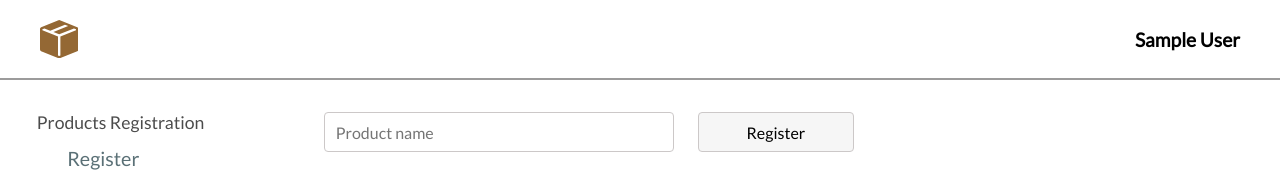
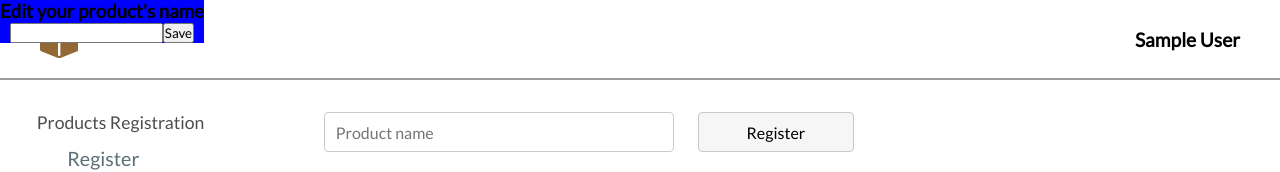
Before and after one commit to joaofilipee/stockcontrol, a React (Create React App) app: page / in a window 1280 px wide. Shown: the top 172 px of the page. Built offline with nearby package versions, Linux system fonts and the light colour scheme; no server answers; the database is empty; sample sign-in values are in the browser's storage.

Commit message:
fade in ShowProducts Component

```diff
--- /dev/null
+++ b/src/components/EditButton/EditButton.module.css
@@ -0,0 +1,19 @@
+.button {
+    width: 2.5em;
+    background-color: #f1f0f0;
+    border: none;
+    border-radius: 2px;
+
+    transition: all;
+    transition-duration: .2s;
+}
+
+.icon {
+    font-size: 1.2em;
+    color: rgb(83, 81, 81);
+}
+
+.button:hover {
+    cursor: pointer;
+    background-color: #7190c9;
+}
--- /dev/null
+++ b/src/components/EditButton/EditButton.tsx
@@ -0,0 +1,24 @@
+import { BsFillPencilFill } from "react-icons/bs"
+
+import styles from "./EditButton.module.css"
+
+interface IEditButton {
+  docId: string
+  fadeOpen: boolean
+  setFadeOpen: React.Dispatch<React.SetStateAction<boolean>>
+}
+
+
+const EditButton = ({docId, setFadeOpen, fadeOpen}: IEditButton) => {
+  const openOrCloseFade = () => {
+    setFadeOpen(fadeOpen ? false : true)
+  }
+
+  return (
+    <button className={styles.button} onClick={openOrCloseFade}>
+        <BsFillPencilFill className={styles.icon}/>
+    </button>
+  )
+}
+
+export default EditButton
--- /dev/null
+++ b/src/components/EditModal/EditModal.module.css
@@ -0,0 +1,16 @@
+.modal {
+    position: absolute;
+    top: 0;
+    left: 0;
+
+    background-color: blue;
+
+    /* height: 100%; */
+
+    display: flex;
+    flex-direction: column;
+    align-items: center;
+    justify-content: center;
+
+    z-index: 2;
+}
--- /dev/null
+++ b/src/components/EditModal/EditModal.tsx
@@ -0,0 +1,20 @@
+import React from 'react'
+
+
+import styles from "./EditModal.module.css"
+
+const EditModal = () => {
+  return (
+    <div className={styles.modal}>
+      <h1>Edit your product's name</h1>
+
+      <form>
+        <input type="text" />
+
+        <button>Save</button>
+      </form>
+    </div>
+  )
+}
+
+export default EditModal
--- a/src/components/ShowProducts/ShowProducts.module.css
+++ b/src/components/ShowProducts/ShowProducts.module.css
@@ -32,6 +32,29 @@
     border-bottom: 2px solid #f1f0f0;
 }
 
+.buttons {
+    display: flex;
+    justify-content: flex-end;
+    gap: 1em;
+}
+
+.fadeOpen {
+    background-color: gray;
+    opacity: .8;
+    display: block;
+    position: absolute;
+
+    height: 100%;
+    width: 100%;
+
+    top: 0;
+    left: 0;
+}
+
+.fadeClose {
+    display: none;
+}
+
 @media (max-width: 591px) {
     .show_products {
         margin-top: 6em;
@@ -54,6 +77,10 @@
     .product {
         padding-right: 10px;
     }
+    .title {
+        text-align: left;
+        max-width: 500px;
+    }
 
     .products_header {
         display: flex;
@@ -61,6 +88,8 @@
 
     .amount {
         margin-right: .8em;
+        display: flex;
+        align-items: center;
     }
 
 }
--- a/src/components/ShowProducts/ShowProducts.tsx
+++ b/src/components/ShowProducts/ShowProducts.tsx
@@ -1,4 +1,4 @@
-import { useContext } from 'react'
+import { useContext, useState } from 'react'
 
 // styles
 import styles from "./ShowProducts.module.css"
@@ -8,14 +8,22 @@ import { UserDocsContext } from '../../contexts/UserDocsContext'
 
 // components
 import DeleteButton from '../DeleteButton/DeleteButton'
+import EditButton from '../EditButton/EditButton'
+import EditModal from '../EditModal/EditModal'
 
 interface IShowProducts {
   deleteOption: boolean
+  editOption: boolean
 }
 
 
-const ShowProducts = ({deleteOption}: IShowProducts) => {
+const ShowProducts = ({deleteOption, editOption}: IShowProducts) => {
   const { documents } = useContext(UserDocsContext)
+  const [fadeOpen, setFadeOpen] = useState<boolean>(false)
+
+  const closeFade = () => {
+    setFadeOpen(false)
+  }
 
   return (
     <section className={styles.show_products}>
@@ -28,7 +36,10 @@ const ShowProducts = ({deleteOption}: IShowProducts) => {
           {documents?.docs && documents.docs.map(doc => (
 
             <div key={doc.id} className={styles.product}>
-              <p>{doc.data().title}</p>
+              <p className={styles.title}>{doc.data().title}</p>
+
+              <div className={styles.buttons}>
+                {editOption && <EditButton docId={doc.id} setFadeOpen={setFadeOpen} fadeOpen={fadeOpen}/>}
 
                 {deleteOption ? <DeleteButton docId={doc.id}/> : (
                   <p className={styles.amount}>
@@ -40,8 +51,13 @@ const ShowProducts = ({deleteOption}: IShowProducts) => {
                   </p>
                 )}
               </div>
+            </div>
           ))}
         </div>
+
+        <EditModal />
+
+        <div className={fadeOpen ? `${styles.fadeOpen}` : `${styles.fadeClose}`} onClick={closeFade}></div>
     </section>
   )
 }
--- a/src/pages/Balance/Balance.tsx
+++ b/src/pages/Balance/Balance.tsx
@@ -20,7 +20,7 @@ const Balance = () => {
 
             <div className={styles.balance}>
                 <h2>Here you can see your products</h2>
-                <ShowProducts deleteOption={false}/>
+                <ShowProducts deleteOption={false} editOption={false}/>
             </div>
         </div>
 
--- a/src/pages/Products/Products.tsx
+++ b/src/pages/Products/Products.tsx
@@ -66,7 +66,7 @@ const Products = () => {
                     <button ref={buttonRef} >Register</button>
                 </form>
 
-                <ShowProducts deleteOption={true}/>
+                <ShowProducts deleteOption={true} editOption={true}/>
             </div>
         </div>
 
```
Lines whose indentation alone changed are shown as unchanged.
